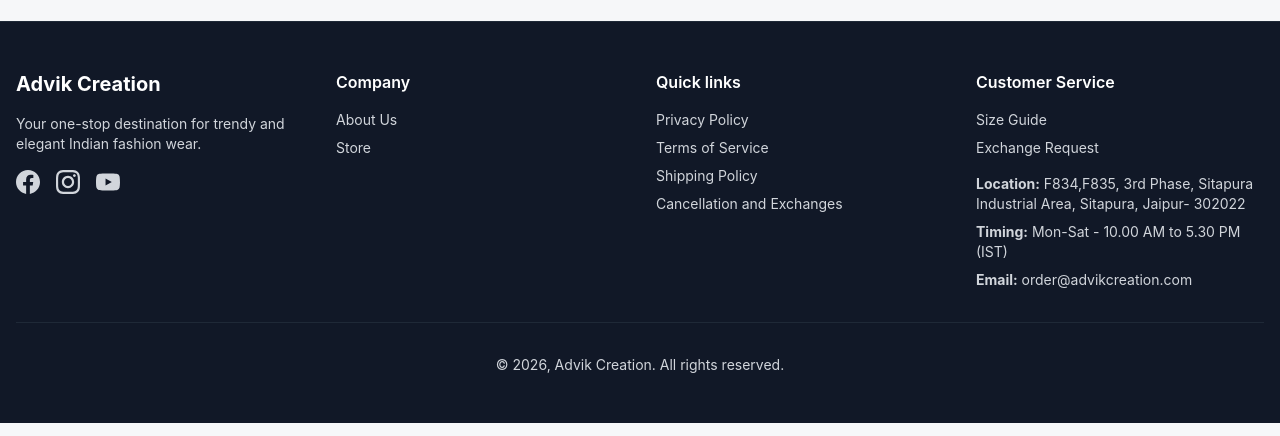
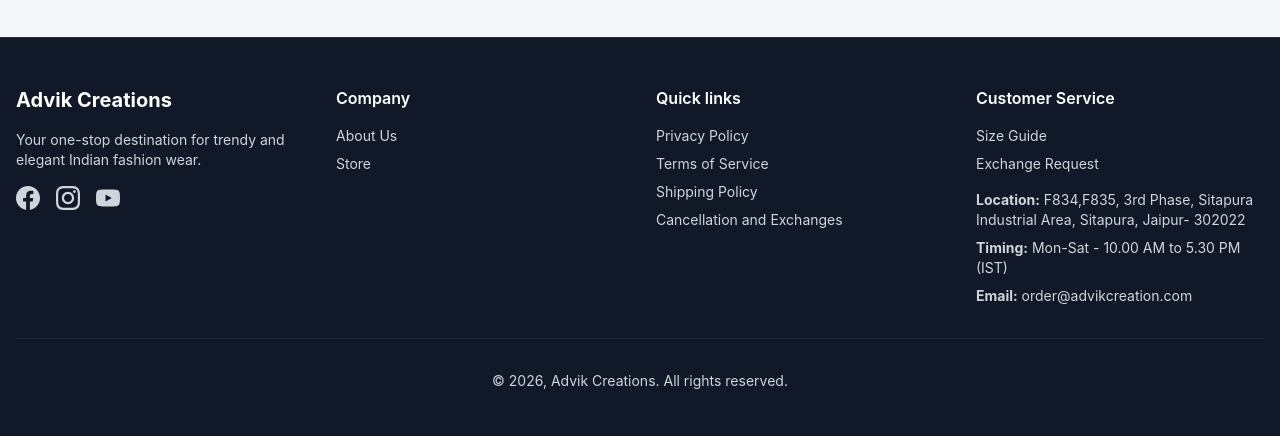
Before and after one commit to akshayagrg147/advik_creation, a React (Vite) app in the folder stylejaipur-clone/: page /checkout in a window 1280 px wide. Shown: the part 453-889 px from the top of the page. Built offline with nearby package versions, Linux system fonts and the light colour scheme; no server answers.

Commit message:
Polish storefront hero branding

```diff
--- a/stylejaipur-clone/src/components/Footer.tsx
+++ b/stylejaipur-clone/src/components/Footer.tsx
@@ -9,7 +9,7 @@
         <div className="grid grid-cols-1 md:grid-cols-4 gap-8">
           {/* Company Info */}
           <div>
-            <h3 className="text-white text-xl font-bold mb-4">Advik Creation</h3>
+            <h3 className="text-white text-xl font-bold mb-4">Advik Creations</h3>
             <p className="text-sm mb-4">
               Your one-stop destination for trendy and elegant Indian fashion wear.
             </p>
@@ -106,7 +106,7 @@
         </div>
 
         <div className="border-t border-gray-800 mt-8 pt-8 text-center text-sm">
-          <p>© {year}, Advik Creation. All rights reserved.</p>
+          <p>© {year}, Advik Creations. All rights reserved.</p>
         </div>
       </div>
     </footer>
--- a/stylejaipur-clone/src/components/Header.tsx
+++ b/stylejaipur-clone/src/components/Header.tsx
@@ -103,7 +103,7 @@
               <img
                 src="/images/advik-creations-logo.jpg"
                 alt="Advik Creations"
-                className="h-12 w-12 rounded-full object-cover shadow-sm ring-1 ring-gray-200 sm:h-14 sm:w-14"
+                className="h-14 w-14 rounded-full object-cover shadow-sm ring-1 ring-gray-200 sm:h-16 sm:w-16 md:h-[72px] md:w-[72px]"
               />
             </Link>
 
--- a/stylejaipur-clone/src/components/HeroSlideshow.tsx
+++ b/stylejaipur-clone/src/components/HeroSlideshow.tsx
@@ -21,6 +21,25 @@
   featuredProducts?: Product[];
   autoPlayInterval?: number;
 }
+
+const getHeroProductScore = (product: Product) => {
+  const image = product.image.toLowerCase();
+  const name = product.name.toLowerCase();
+  const subcategory = product.subcategory?.toLowerCase() || '';
+  let score = 0;
+
+  if ((product.images?.length || 0) > 1) score += 8;
+  if (product.rating || product.reviews) score += 5;
+  if (product.discount || product.originalPrice) score += 3;
+  if (product.bestSeller) score += 3;
+  if (image.includes('stylejaipur.com') || image.includes('cdn/shop/files')) score += 3;
+  if (image.includes('dsc_')) score += 2;
+  if (product.unstitchedCollection || subcategory.includes('unstitched') || subcategory.includes('fabric')) score -= 6;
+  if (name.includes('summer cool')) score -= 8;
+  if (!product.rating && !product.reviews && !product.discount) score -= 3;
+
+  return score;
+};
 
 const HeroSlideshow = ({ slides, featuredProducts = [], autoPlayInterval = 5000 }: HeroSlideshowProps) => {
   const [currentIndex, setCurrentIndex] = useState(0);
@@ -62,9 +81,13 @@
   if (slides.length === 0) return null;
 
   const currentSlide = slides[currentIndex];
-  const heroProducts = featuredProducts.slice(0, 4);
+  const heroProducts = featuredProducts
+    .map((product, index) => ({ product, index, score: getHeroProductScore(product) }))
+    .sort((a, b) => b.score - a.score || a.index - b.index)
+    .slice(0, 4)
+    .map(({ product }) => product);
   const featuredProduct = heroProducts[0];
-  const heroTitle = 'Advik Creation';
+  const heroTitle = 'Advik Creations';
   const heroSubtitle =
     currentSlide?.subtitle || 'Fresh festive wear, polished everyday sets, and occasion-ready silhouettes.';
   const heroButtonText = currentSlide?.buttonText || 'Shop New Arrivals';
@@ -81,7 +104,7 @@
       <div className="absolute inset-0 preserve-3d">
         <img
           src="/images/advik-hero-editorial.png"
-          alt="Advik Creation festive collection"
+          alt="Advik Creations festive collection"
           className="hero-slide-layer h-full w-full object-cover object-[58%_center] md:object-center"
           style={{ transform: `translate3d(0, ${-parallaxY}px, 0) scale(1.05)` }}
         />
@@ -122,7 +145,7 @@
           <div className="mt-8 grid w-[calc(100vw-2rem)] max-w-none grid-cols-2 gap-2 text-white sm:grid-cols-3 sm:gap-3 md:w-full md:max-w-lg">
             {[
               ['4.7/5', 'Customer rating'],
-              ['11+', 'Curated styles'],
+              ['Fresh', 'Curated edits'],
               ['COD', 'Available'],
             ].map(([value, label], index) => (
               <div key={label} className={`min-w-0 rounded-lg border border-white/15 bg-white/10 p-3 backdrop-blur ${index === 2 ? 'hidden sm:block' : ''}`}>
--- a/stylejaipur-clone/src/components/ProductStoryModal.tsx
+++ b/stylejaipur-clone/src/components/ProductStoryModal.tsx
@@ -152,7 +152,7 @@
             <div className="w-10 h-10 rounded-full overflow-hidden border-2 border-white">
               <img
                 src="https://stylejaipur.com/cdn/shop/files/Untitled_design_1_960da92b-5caf-4162-884c-f214ea0b45cf_x320.png?v=1720204689"
-                alt="Advik Creation"
+                alt="Advik Creations"
                 className="w-full h-full object-cover"
               />
             </div>
--- a/stylejaipur-clone/src/pages/Home.tsx
+++ b/stylejaipur-clone/src/pages/Home.tsx
@@ -129,6 +129,9 @@
   const featuredNewArrivals = curateHomeProducts(newArrivals);
   const featuredBestSellers = curateHomeProducts(bestSellers);
   const featuredUnstitchedCollections = curateHomeProducts(unstitchedCollections);
+  const visibleFindYourFitCategories = findYourFitCategories.filter(
+    (item) => !item.name.toLowerCase().includes("men's") && !item.category.toLowerCase().includes("men's")
+  );
   const watchProducts = [...featuredNewArrivals, ...featuredBestSellers].slice(0, 3);
 
   if (loading) {
@@ -190,7 +193,7 @@
             <h2 className="text-3xl font-semibold text-gray-950 md:text-4xl">Find Your Fit</h2>
           </div>
           <div className="-mx-4 flex gap-4 overflow-x-auto px-4 pb-2 md:mx-0 md:justify-center md:gap-6 md:px-0">
-            {findYourFitCategories.map((item, index) => (
+            {visibleFindYourFitCategories.map((item, index) => (
               <button
                 key={index}
                 onClick={(e) =>
@@ -256,7 +259,7 @@
                 type="button"
                 onClick={() => setIsCampaignVideoOpen(true)}
                 className="group relative min-h-[360px] overflow-hidden rounded-lg border border-white/10 bg-white/5 shadow-2xl shadow-black/30 md:min-h-[520px]"
-                aria-label="Play Advik Creation campaign film"
+                aria-label="Play Advik Creations campaign film"
               >
                 <video
                   src="/videos/watch-shop-campaign.webm"
```
